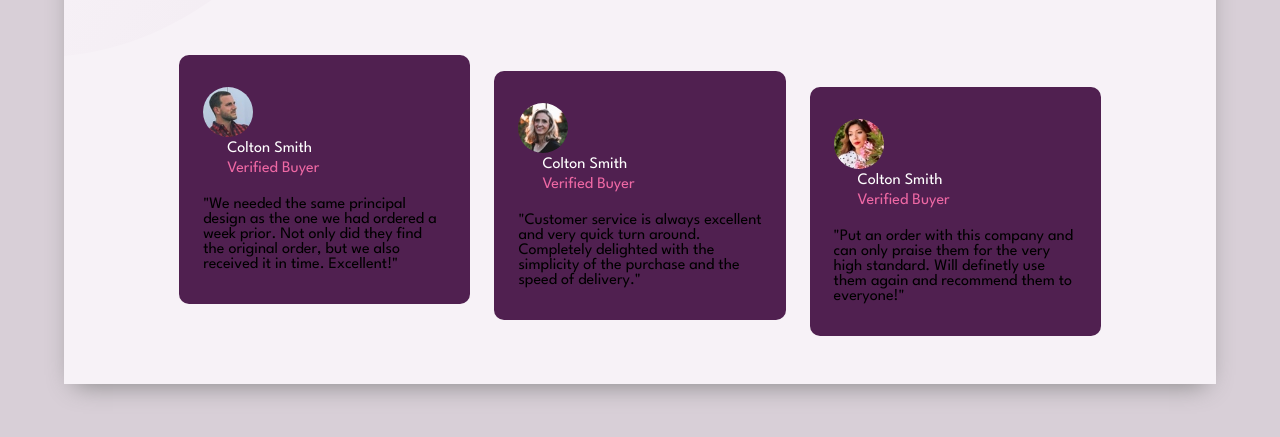
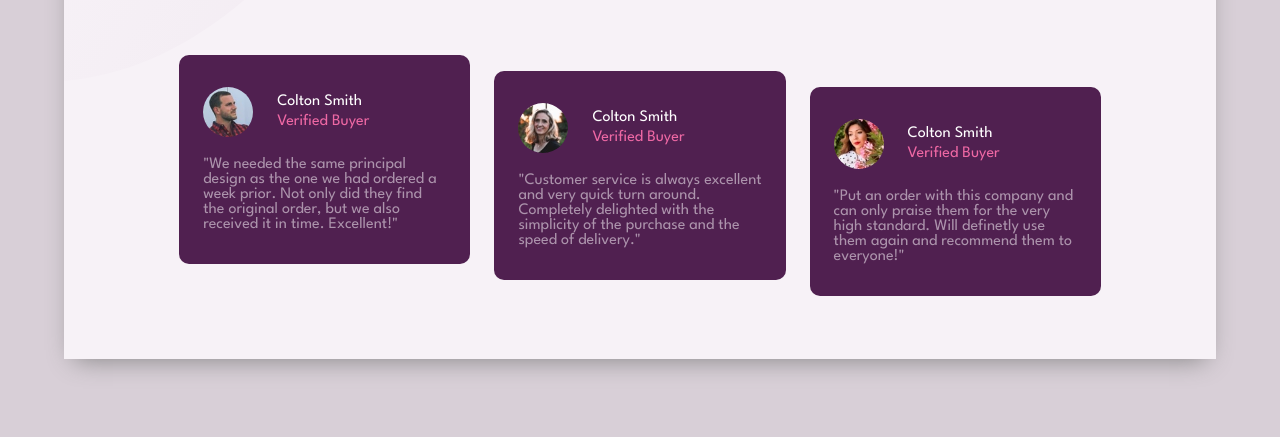
Before and after one commit to Wardinul/Social-proof-section, a plain HTML site: page index.html in a window 1280 px wide. Shown: the part 361-798 px from the top of the page. Drawn offline with Linux system fonts and the light colour scheme.

Commit message:
final touches

```diff
--- a/styles.css
+++ b/styles.css
@@ -146,7 +146,7 @@ body{
     border-radius: 50px;
 }
 
-.user-info{
+.review-item__user{
     display: flex;
     align-items: center;
 }
@@ -168,7 +168,7 @@ body{
     color: var(--soft-pink);
 }
 
-.user-comment{
+.review-item__user__comment{
     color: hsla(300, 24%, 96%, 0.548);
 }
 
@@ -251,7 +251,7 @@ body{
 }
 
 @media screen and (max-width:18.75em) {
-    .user-info{
+    .review-item__user{
         flex-direction: column;
     }
     .user-name{
```
